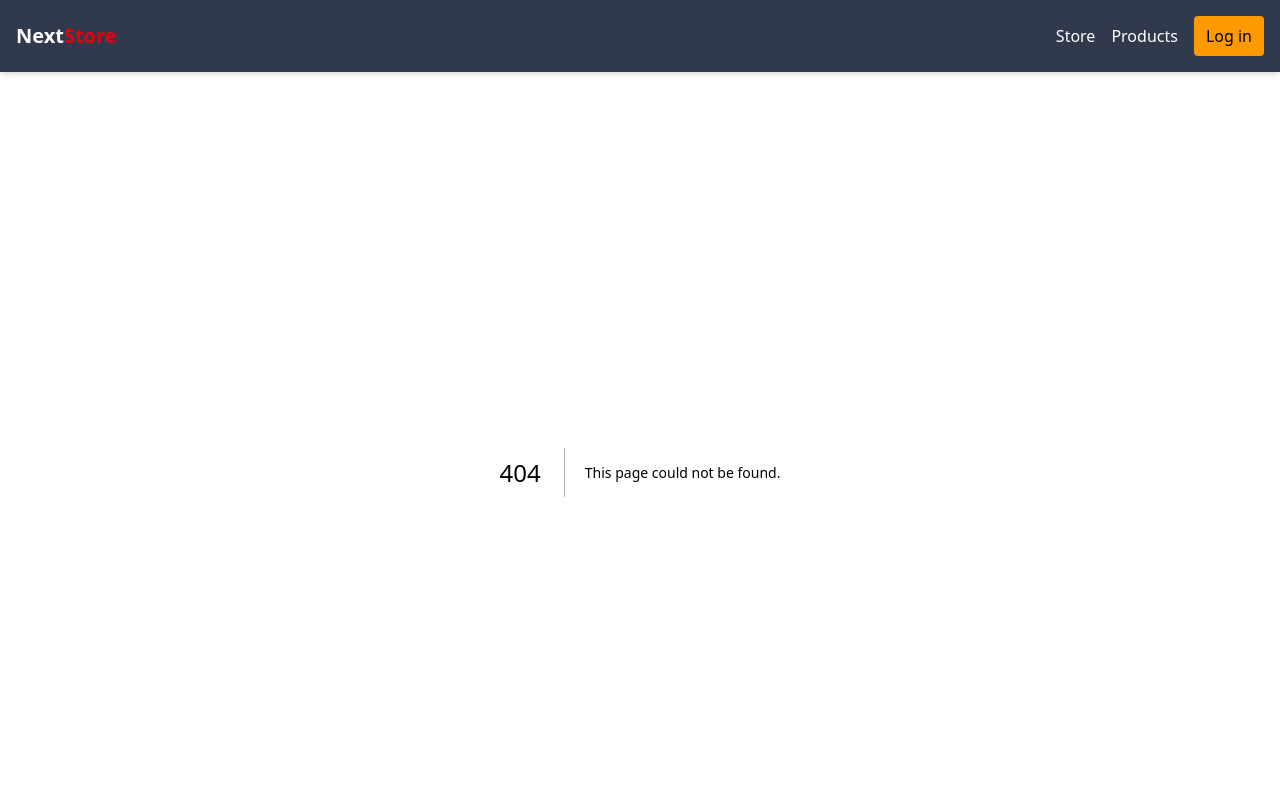
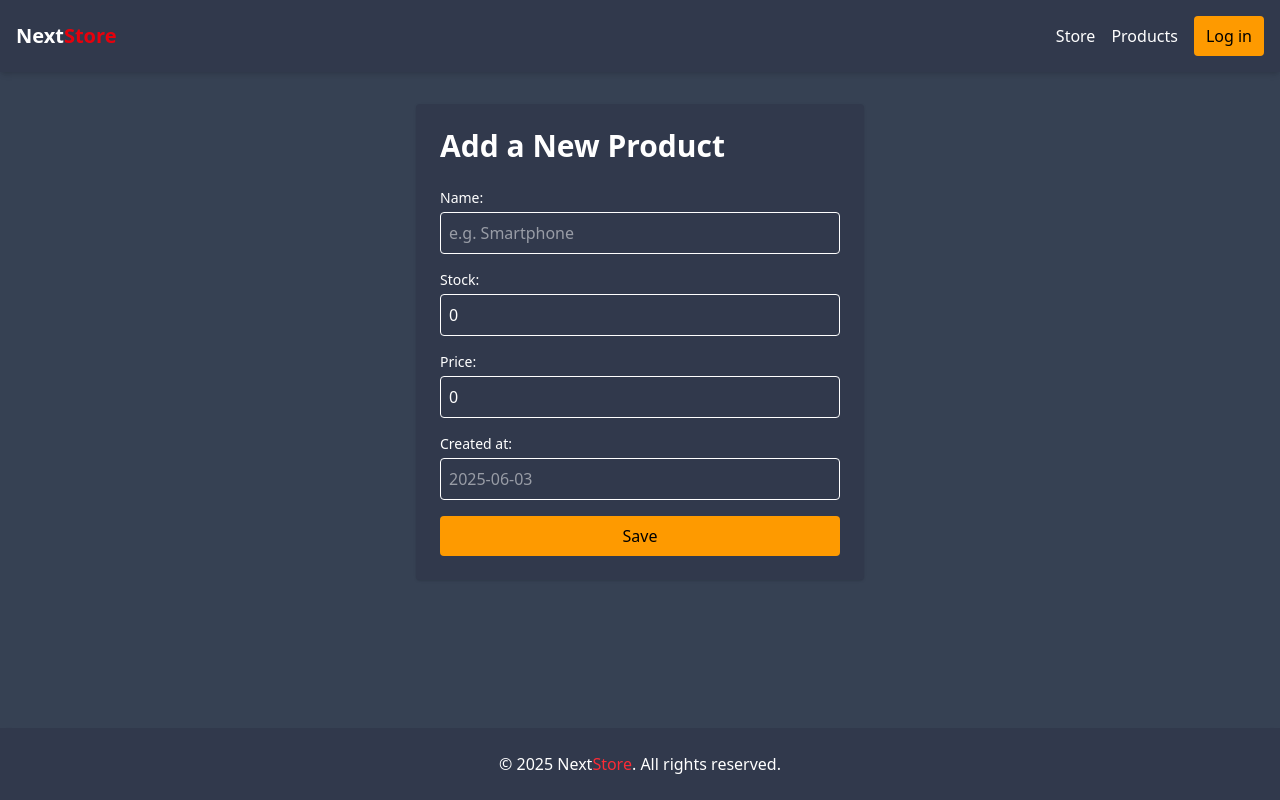
Before and after one commit to guidonunes/nextjs-ecommerce, a Next.js app: page /dashboard/product/new in a window 1280 px wide. Before the commit this address had no page. Shown: the top 800 px of the page. Built offline with nearby package versions, Linux system fonts and the light colour scheme.

Commit message:
implement add new product code

```diff
--- a/app/components/Header.tsx
+++ b/app/components/Header.tsx
@@ -7,7 +7,7 @@ export default function Header() {
         <Link href="/" className="text-xl font-bold text-white">Next<span className="text-red-600">Store</span></Link>
         <nav className="flex items-center gap-4">
           <Link href="/" className="text-white hover:text-amber-500">Store</Link>
-          <Link href="/products" className="text-white hover:text-amber-500">Products</Link>
+          <Link href="/dashboard/" className="text-white hover:text-amber-500">Products</Link>
           <Link href="/dashboard/login" className="px-3 py-2 bg-amber-500 text-black rounded hover:bg-amber-600">Log in</Link>
         </nav>
       </div>
--- a/app/dashboard/page.tsx
+++ b/app/dashboard/page.tsx
@@ -1,23 +1,76 @@
 "use client"
 import Link from "next/link";
-import { useState } from "react";
+import { useEffect, useState } from "react";
 import { Produto } from "../interfaces/product.interface";
+import { useRouter } from "next/navigation";
 
 
 export default function DashboardPage() {
   const [loading, setLoading] = useState(true);
-  const [products, setProducts] = useState<Produto>([]);
+  const [products, setProducts] = useState<Produto[]>([]);
+  const router = useRouter();
+
+
+  useEffect(() => {
+    const token = localStorage.getItem('admin_token');
+    if(!token) {
+      router.push('/dashboard/login');
+      return;
+    }
+
+    if(!token) {
+      window.location.href = '/admin/login';
+      return;
+    }
+    fetchProducts();
+  }, [router]);
+
+  const fetchProducts = async () => {
+    try {
+      const response = await fetch('/api/dashboard/products');
+      const data = await response.json();
+      setProducts(data);
+    } catch (error) {
+      console.error('Error fetching products:', error);
+    } finally {
+      setLoading(false);
+    }
+  }
+
+  const handleDelete = async (id: number) => {
+    if(!confirm('Are you sure you want to delete this product?')) {
+      return;
+    }
+    try {
+      const response = await fetch(`/api/dashboard/products/${id}`, {
+        method: 'DELETE',
+        headers: {
+          'Content-Type': 'application/json',
+        },
+      });
+      if(!response.ok) {
+        alert('Failed to delete product.');
+        return;
+      } else {
+        fetchProducts();
+      }
+    } catch (error) {
+      const message = error instanceof Error ? error.message : 'Unknown error';
+      alert(`Error deleting product: ${message}`);
+    }
+  }
   return (
     <main className="container mx-auto p-8">
       <div className="flex items-center justify-between">
         <h1 className="text-3xl font-bold">Dashboard</h1>
+        <Link href="/dashboard/product/new" className="px-4 py-2 bg-green-400 text-black rounded-lg hover:bg-green-300 shadow-md">Add New Product</Link>
       </div>
 
       {loading ? (
         <p className="mt-6">Loading products...</p>
       ) : (
         <div className="mt-6 overflow-x-auto">
-          <table className="min-w-full bg-[#31394c] rounded-lg shadow-md">
+          <table className="min-w-full bg-[#31394c] rounded-lg border-gray-800 shadow-md">
             <thead>
               <tr>
                 <th className="px-6 py-3 border-black">ID</th>
@@ -39,23 +92,18 @@ export default function DashboardPage() {
                 <tr key={p.id} className="border-t border-black">
                   <td className="px-6 py-4">{p.id}</td>
                   <td className="px-6 py-4">{p.nome}</td>
-                  <td className="px-6 py-4">${p.preco.toFixed(2)}</td>
-                  <td className="px-6 py-4">{p.estoque}</td>
+                  <td className="px-6 py-4">${p.valor.toFixed(2)}</td>
+                  <td className="px-6 py-4">{p.quantidade}</td>
                   <td className="px-6 py-4 flex gap-2">
-                  <Link href={`/dashboard/product/${p.id}/edit`} className="px-3 py-1 bg-amber-500 text-black rounded flex">Edit</Link>
-                  <button onClick={() => handleDelete(p.id)} className="px-3 py-1 bg-red-400 text-white rounded flex">Delete</button>
+                  <Link href={`/dashboard/product/${p.id}/edit`} className="px-3 py-1 bg-blue-500 text-white rounded flex">Edit</Link>
+                  <button onClick={() => handleDelete(p.id)} className="px-3 py-1 bg-red-500 hover:bg-red-600 text-white rounded flex">Delete</button>
                   </td>
                 </tr>
               ))}
-
             </tbody>
           </table>
         </div>
-
       )}
-
-
-
     </main>
   );
 }
--- /dev/null
+++ b/app/dashboard/product/new/page.tsx
@@ -0,0 +1,44 @@
+"use client"
+
+import { useState } from "react";
+
+export default function NovoProdutoPage() {
+  const[error, setError] = useState<string | null>(null);
+  const[name, setName] = useState('');
+  const [stock, setStock] = useState(0);
+  const [price, setPrice] = useState(0);
+  const [createdAt, setCreatedAt] = useState('');
+
+  const handleSubmit = async (event: React.FormEvent) => {
+    event.preventDefault();
+    // Implement product creation logic here
+  }
+
+  return (
+    <div className="container mx-auto p-8">
+      <form onSubmit={handleSubmit} className="max-w-md mx-auto space-y-4 bg-[#31394c] p-6 rounded shadow">
+      <h1 className="text-3xl font-bold mb-6">
+        Add a New Product
+      </h1>
+        {error && <p className="text-red-500">{error}</p>}
+        <div>
+          <label htmlFor="name" className="block text-sm font-medium">Name: </label>
+          <input value={name} onChange={(e) => setName(e.target.value)} type="text" id="name" name="name" placeholder='e.g. Smartphone' className="mt-1 w-full p-2 border rounded" required />
+        </div>
+        <div>
+          <label htmlFor="stock" className="block text-sm font-medium">Stock: </label>
+          <input value={stock} onChange={(e) => setStock(Number(e.target.value))} type="number" id="stock" name="stock" className="mt-1 w-full p-2 border rounded" required />
+        </div>
+        <div>
+          <label htmlFor="price" className="block text-sm font-medium">Price: </label>
+          <input value={price} onChange={(e) => setPrice(Number(e.target.value))} type="number" id="price" name="price" className="mt-1 w-full p-2 border rounded" required />
+        </div>
+        <div>
+          <label htmlFor="createdAt" className="block text-sm font-medium">Created at: </label>
+          <input value={createdAt} onChange={(e) => setCreatedAt(e.target.value)} type="text" id="createdAt" name="createdAt" placeholder="2025-06-03" className="mt-1 w-full p-2 border rounded" required />
+        </div>
+        <button className="w-full bg-amber-500 text-black py-2 rounded">Save</button>
+      </form>
+    </div>
+  )
+}
--- a/app/interfaces/product.interface.ts
+++ b/app/interfaces/product.interface.ts
@@ -1,5 +1,5 @@
 export interface Produto {
-  id: string;
+  id: number;
   nome: string;
   valor: number;
   quantidade: number;
```
